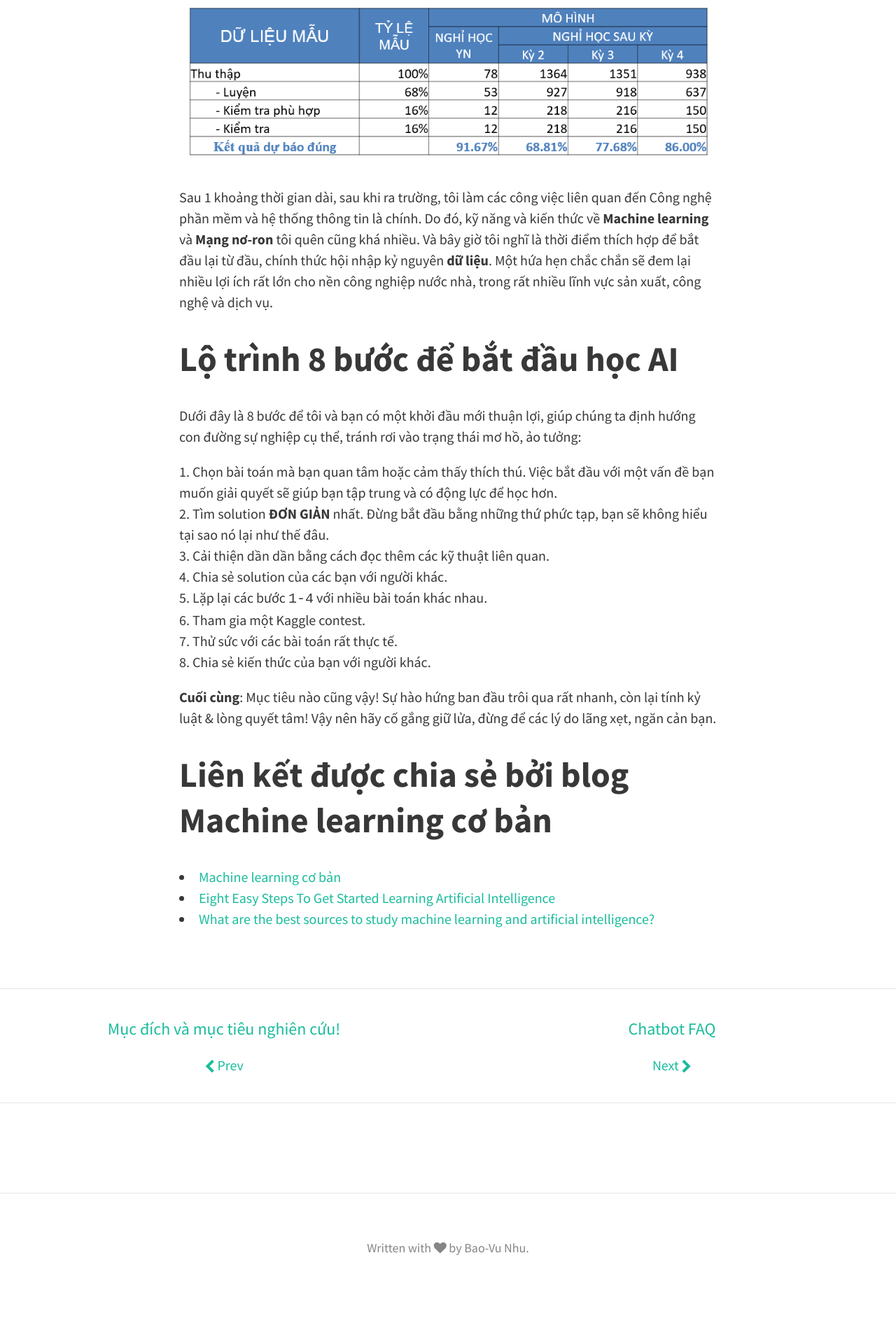
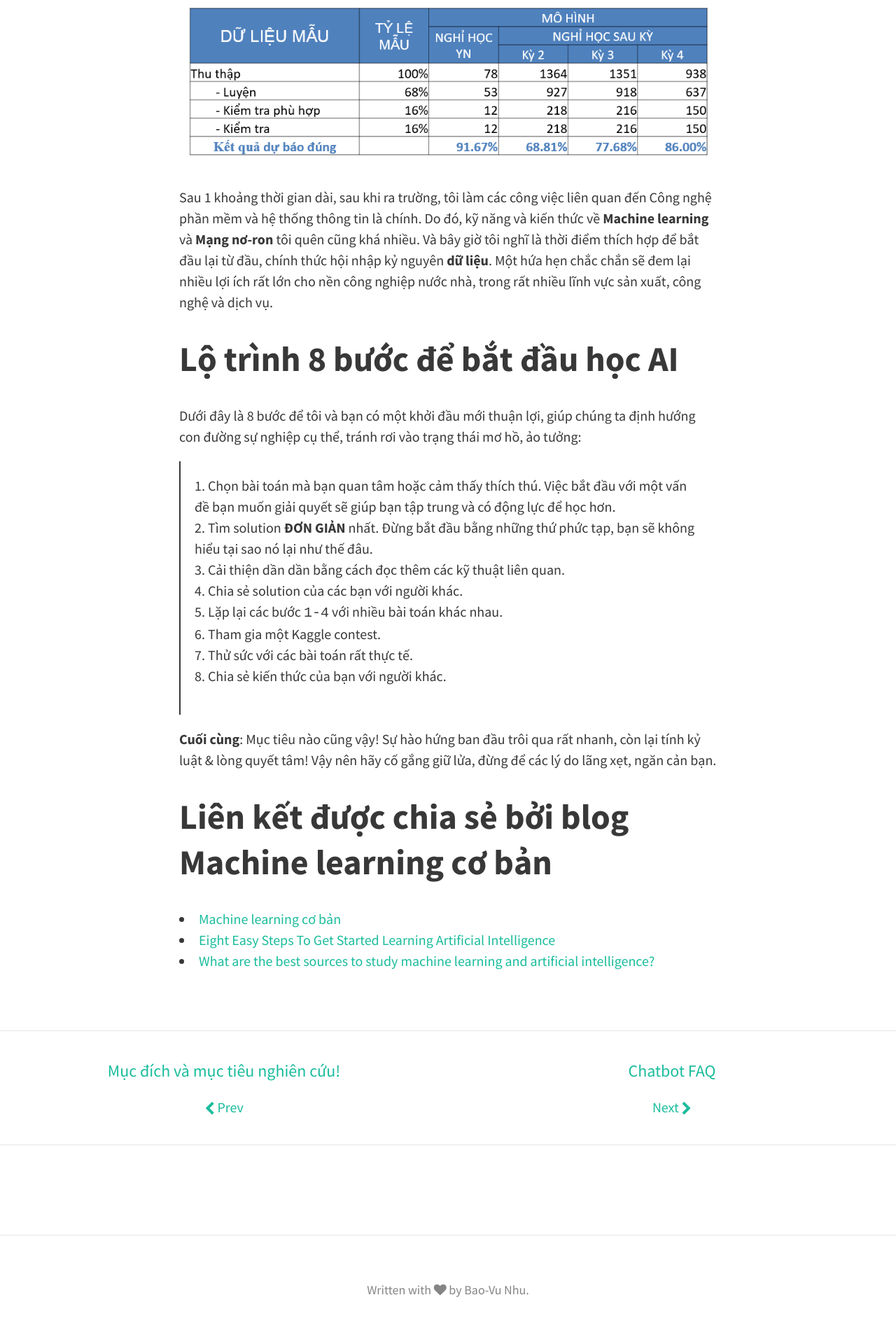
Before and after one commit to vunb/vunb.github.io, a Jekyll site: the page built from _posts/2017-06-26-8-buoc-hoc-ai.md, in a window 1280 px wide. Shown: the part 830-2750 px from the top of the page at 70% size. Built offline with Jekyll 4.4.1, drawn with Linux system fonts in a browser that asks for light colours; nearby versions of some CDN libraries; comment, search, counter and statistics services are not loaded; before the commit the page ends 2690 px from its top, so only the background shows below that.

Commit message:
format article

```diff
--- a/_posts/2017-06-26-8-buoc-hoc-ai.md
+++ b/_posts/2017-06-26-8-buoc-hoc-ai.md
@@ -24,14 +24,14 @@ Lộ trình 8 bước để bắt đầu học AI
 Dưới đây là 8 bước để tôi và bạn có một khởi đầu mới thuận lợi, giúp chúng ta định hướng con đường sự nghiệp cụ thể, tránh rơi vào trạng thái mơ hồ, ảo tưởng:
 
 
-1. Chọn bài toán mà bạn quan tâm hoặc cảm thấy thích thú. Việc bắt đầu với một vấn đề bạn muốn giải quyết sẽ giúp bạn tập trung và có động lực để học hơn.
-2. Tìm solution **ĐƠN GIẢN** nhất. Đừng bắt đầu bằng những thứ phức tạp, bạn sẽ không hiểu tại sao nó lại như thế đâu.
-3. Cải thiện dần dần bằng cách đọc thêm các kỹ thuật liên quan.
-4. Chia sẻ solution của các bạn với người khác.
-5. Lặp lại các bước `1-4` với nhiều bài toán khác nhau.
-6. Tham gia một Kaggle contest.
-7. Thử sức với các bài toán rất thực tế.
-8. Chia sẻ kiến thức của bạn với người khác.
+> 1. Chọn bài toán mà bạn quan tâm hoặc cảm thấy thích thú. Việc bắt đầu với một vấn đề bạn muốn giải quyết sẽ giúp bạn tập trung và có động lực để học hơn.
+> 2. Tìm solution **ĐƠN GIẢN** nhất. Đừng bắt đầu bằng những thứ phức tạp, bạn sẽ không hiểu tại sao nó lại như thế đâu.
+> 3. Cải thiện dần dần bằng cách đọc thêm các kỹ thuật liên quan.
+> 4. Chia sẻ solution của các bạn với người khác.
+> 5. Lặp lại các bước `1-4` với nhiều bài toán khác nhau.
+> 6. Tham gia một Kaggle contest.
+> 7. Thử sức với các bài toán rất thực tế.
+> 8. Chia sẻ kiến thức của bạn với người khác.
 
 **Cuối cùng**: Mục tiêu nào cũng vậy! Sự hào hứng ban đầu trôi qua rất nhanh, còn lại tính kỷ luật & lòng quyết tâm! Vậy nên hãy cố gắng giữ lửa, đừng để các lý do lãng xẹt, ngăn cản bạn.
 
```
